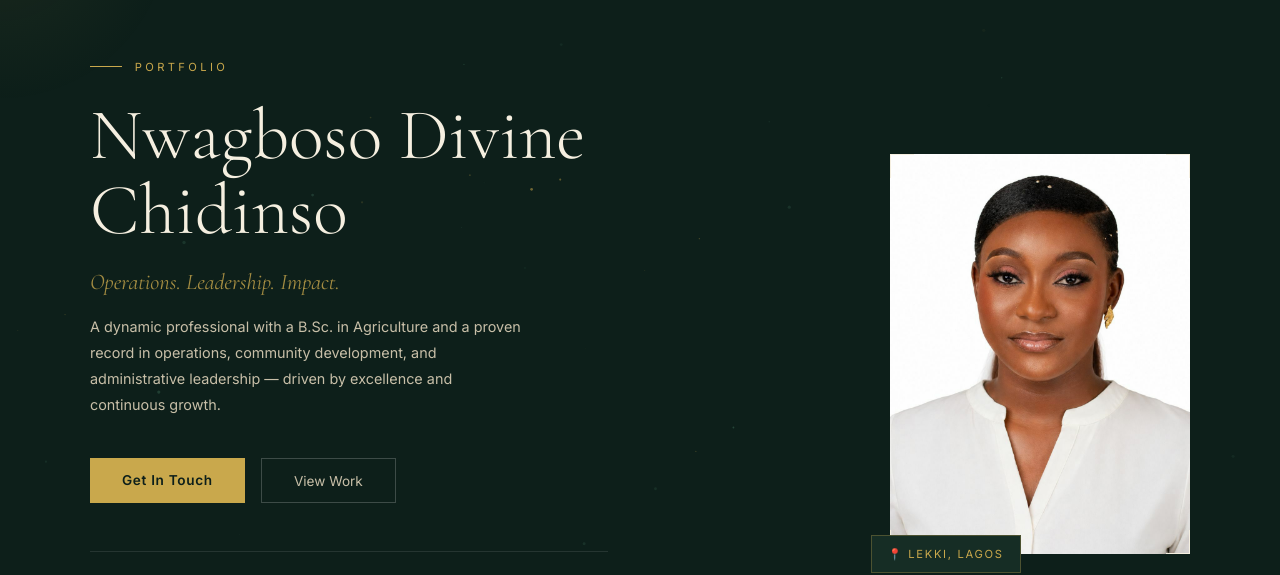
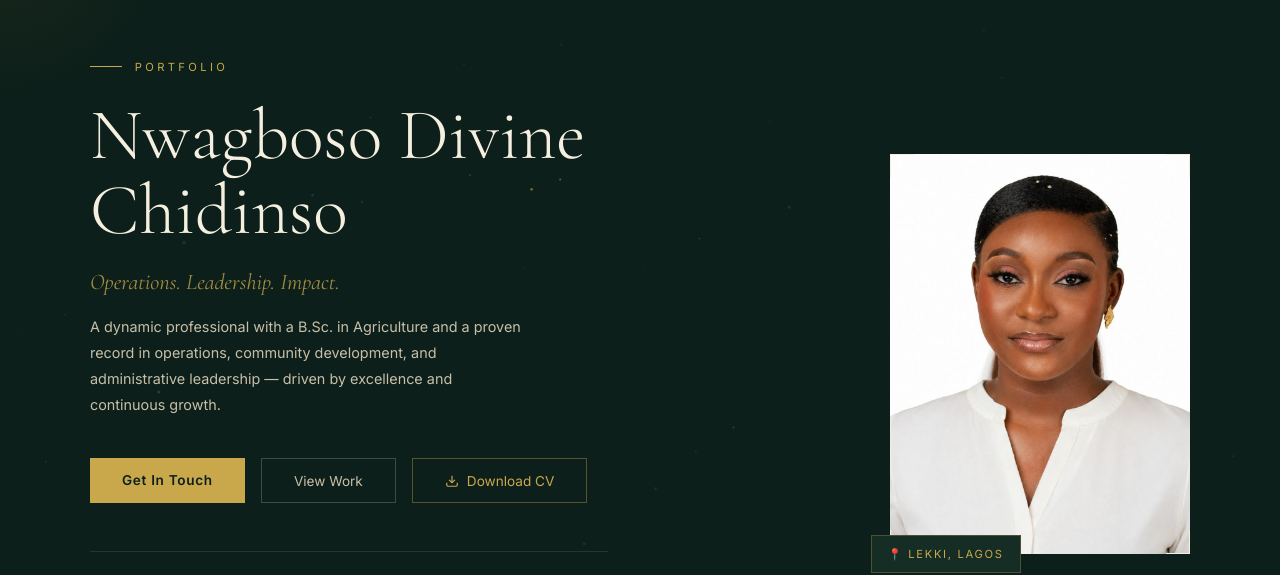
Before and after one commit to blessme001/Divine-Chidinso-Nwagboso, a plain HTML site: page index.html in a window 1280 px wide. Shown: the part 70-645 px from the top of the page. Drawn offline with nearby package versions, Linux system fonts and the light colour scheme.

Commit message:
Add CV download button to hero section

```diff
--- a/index.html
+++ b/index.html
@@ -62,6 +62,8 @@ section{position:relative;z-index:2}
 .btn-primary{padding:.85rem 2rem;background:var(--gold);color:var(--forest);font-weight:600;font-size:.85rem;letter-spacing:.05em;text-decoration:none;transition:all .3s;display:inline-block}
 .btn-primary:hover{background:var(--gold-light);transform:scale(1.03)}
 .btn-secondary{padding:.85rem 2rem;border:1px solid rgba(255,255,255,.2);color:var(--ivory-dim);font-size:.85rem;text-decoration:none;transition:all .3s;display:inline-block}
+.btn-cv{display:inline-flex;align-items:center;gap:.5rem;padding:.85rem 2rem;border:1px solid rgba(201,168,76,.4);color:var(--gold);font-size:.85rem;text-decoration:none;transition:all .3s}
+.btn-cv:hover{background:rgba(201,168,76,.1);border-color:var(--gold);transform:scale(1.03)}
 .btn-secondary:hover{border-color:rgba(201,168,76,.5);color:var(--ivory);transform:scale(1.03)}
 .hero-stats{display:flex;gap:2.5rem;margin-top:3rem;padding-top:2.5rem;border-top:1px solid rgba(255,255,255,.1);opacity:0;animation:fadeUp .8s 2.1s forwards}
 .stat-val{font-family:'Cormorant Garamond',serif;font-size:2rem;background:linear-gradient(135deg,#C9A84C,#E2C97E,#C9A84C);-webkit-background-clip:text;-webkit-text-fill-color:transparent;background-clip:text}
@@ -225,6 +227,7 @@ footer p{font-size:.75rem;color:rgba(200,191,168,.25);letter-spacing:.05em}
       <div class="hero-btns">
         <a href="mailto:nwagbosodivine2000@gmail.com" class="btn-primary">Get In Touch</a>
         <a href="#experience" onclick="nav(event,'experience')" class="btn-secondary">View Work</a>
+        <a href=".Divine_Chidinso_CV.pdf" download="Divine_Chidinso_CV.pdf" class="btn-cv"><svg width="14" height="14" viewBox="0 0 24 24" fill="none" stroke="currentColor" stroke-width="2"><path d="M21 15v4a2 2 0 0 1-2 2H5a2 2 0 0 1-2-2v-4"/><polyline points="7 10 12 15 17 10"/><line x1="12" y1="15" x2="12" y2="3"/></svg> Download CV</a>
       </div>
       <div class="hero-stats">
         <div>
```
